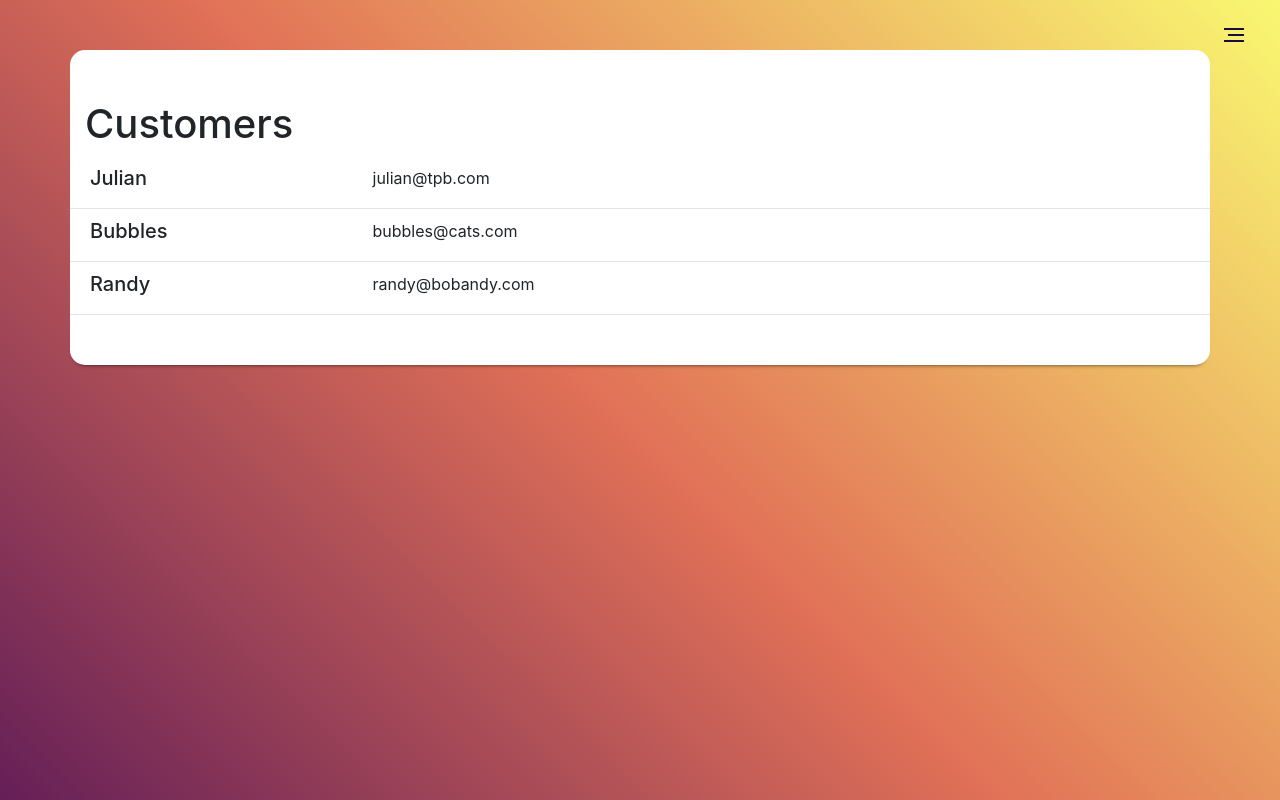
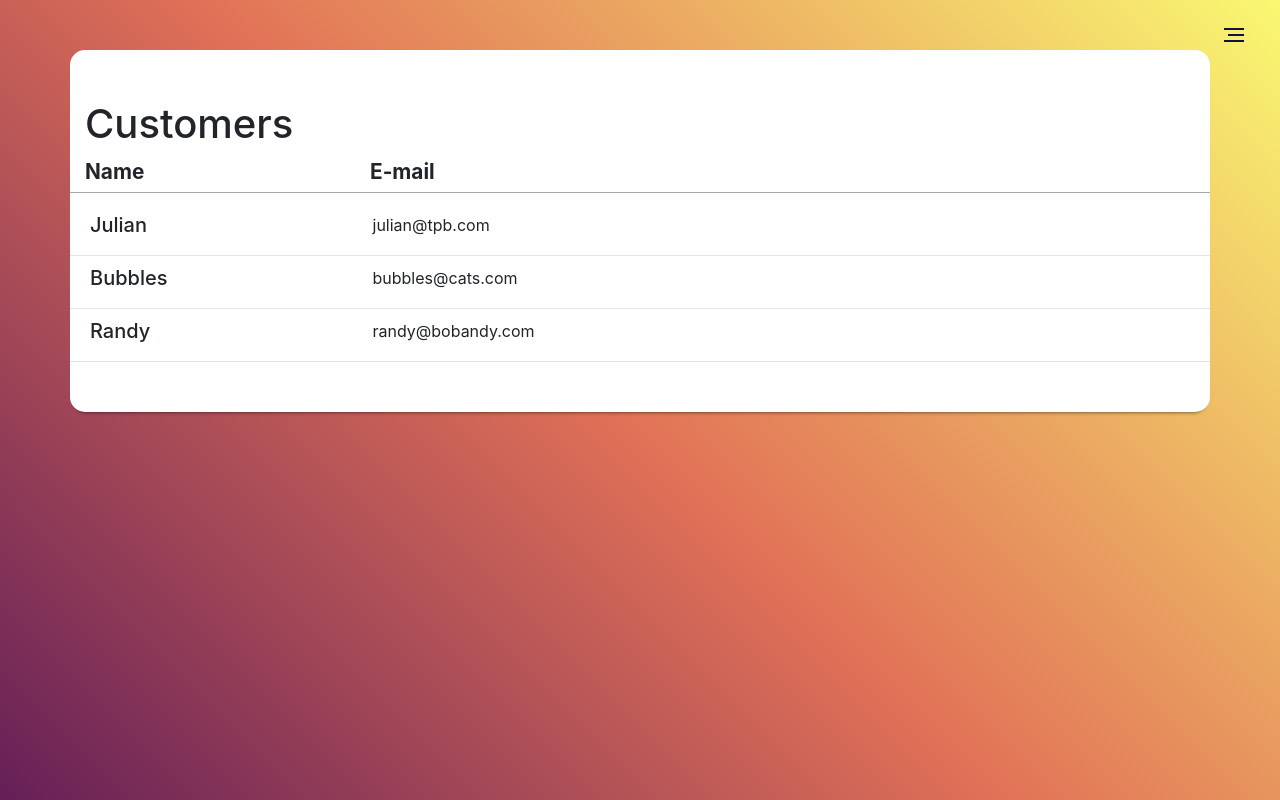
Before and after one commit to fidanym/vue-store-demo, a Vue app: page /customers in a window 1280 px wide. Built offline with nearby package versions, Linux system fonts and the light colour scheme; sample sign-in values are in the browser's storage.

Commit message:
Improve Customer List Style

```diff
--- a/src/App.vue
+++ b/src/App.vue
@@ -37,62 +37,4 @@
     }
 </script>
 
-<style>
-  html {
-    height: 100%;
-    overflow: hidden;
-  }
-
-  body {
-    border: 0;
-    margin: 0;
-    padding: 0;
-    height: 100%;
-    background: rgb(101, 31, 87);
-    background: linear-gradient(45deg, rgba(101, 31, 87, 1) 0%, rgba(225, 113, 87, 1) 48%, rgba(249, 248, 113, 1) 100%);
-  }
-
-  .container {
-    padding: 50px;
-    margin-top: 50px;
-    background-color: #fff;
-    -webkit-border-radius: 15px;
-    -moz-border-radius: 15px;
-    border-radius: 15px;
-    box-shadow: #000 0 5px 5px -6px;
-    min-height: 250px;
-  }
-
-  .main-nav {
-    display: flex;
-    flex-direction: row-reverse;
-    justify-content: space-between;
-  }
-
-  ul.sidebar-panel-nav {
-    list-style-type: none;
-  }
-
-  ul.sidebar-panel-nav > li > a {
-    color: #fff;
-    text-decoration: none;
-    font-size: 1.5rem;
-    display: block;
-    padding-bottom: 0.5em;
-  }
-
-  .fade-enter-active {
-    transition: opacity 1s;
-    -webkit-transition: opacity 1s;
-    opacity: 1;
-  }
-  .fade-enter {
-    opacity: 0;
-  }
-  .fade-leave {
-    display: none;
-  }
-  .fade-leave-active {
-    display: none;
-  }
-</style>
+<style src="@/assets/css/style.css"></style>
--- /dev/null
+++ b/src/assets/css/style.css
@@ -0,0 +1,61 @@
+html {
+    height: 100%;
+    overflow: hidden;
+}
+
+body {
+    border: 0;
+    margin: 0;
+    padding: 0;
+    height: 100%;
+    background: rgb(101, 31, 87);
+    background: linear-gradient(45deg, rgba(101, 31, 87, 1) 0%, rgba(225, 113, 87, 1) 48%, rgba(249, 248, 113, 1) 100%);
+}
+
+.container {
+    padding: 50px;
+    margin-top: 50px;
+    background-color: #fff;
+    -webkit-border-radius: 15px;
+    -moz-border-radius: 15px;
+    border-radius: 15px;
+    box-shadow: #000 0 5px 5px -6px;
+    min-height: 250px;
+}
+
+.main-nav {
+    display: flex;
+    flex-direction: row-reverse;
+    justify-content: space-between;
+}
+
+ul.sidebar-panel-nav {
+    list-style-type: none;
+}
+
+ul.sidebar-panel-nav > li > a {
+    color: #fff;
+    text-decoration: none;
+    font-size: 1.5rem;
+    display: block;
+    padding-bottom: 0.5em;
+}
+
+.fade-enter-active {
+    transition: opacity 1s;
+    -webkit-transition: opacity 1s;
+    opacity: 1;
+}
+.fade-enter {
+    opacity: 0;
+}
+.fade-leave {
+    display: none;
+}
+.fade-leave-active {
+    display: none;
+}
+
+h1 {
+    margin-bottom: 30px;
+}
--- a/src/components/Customers/Customer.vue
+++ b/src/components/Customers/Customer.vue
@@ -20,7 +20,11 @@
 
 <style scoped>
   .customer {
+    cursor: pointer;
     padding: 10px 5px;
     border-bottom: 1px solid #e4e4e4;
   }
+  .customer:hover {
+    background-color: #f9f2db;
+  }
 </style>
--- a/src/components/Customers/Customers.vue
+++ b/src/components/Customers/Customers.vue
@@ -2,6 +2,10 @@
   <div id="customers">
     <h1>Customers</h1>
     <div v-if="!isLoading && customers !== null" class="customer-list">
+      <div class="row table-header">
+        <div class="col-3">Name</div>
+        <div class="col">E-mail</div>
+      </div>
       <customer v-for="customer in customers" :customer="customer"></customer>
     </div>
     <loader :is-loading="isLoading"></loader>
@@ -9,29 +13,35 @@
 </template>
 
 <script>
-    import Customer from "./Customer";
-    import Loader from "../Loader";
+  import Customer from './Customer'
+  import Loader from '../Loader'
 
   export default {
-        name: "Customers",
+    name: 'Customers',
     components: {
       customer: Customer,
       loader: Loader
     },
     computed: {
-          customers() {
+      customers () {
         return this.$store.getters.customers
       },
-          isLoading() {
+      isLoading () {
         return this.customers === 'loading'
       }
     },
-        created() {
+    created () {
       this.$store.dispatch('loadCustomers')
     }
   }
 </script>
 
 <style scoped>
-
+  .table-header {
+    border-bottom: 1px solid #a7a7a7;
+    font-weight: bold;
+    font-size: 1.3em;
+    padding-bottom: 5px;
+    margin-bottom: 10px;
+  }
 </style>
```
Lines whose indentation alone changed are shown as unchanged.
